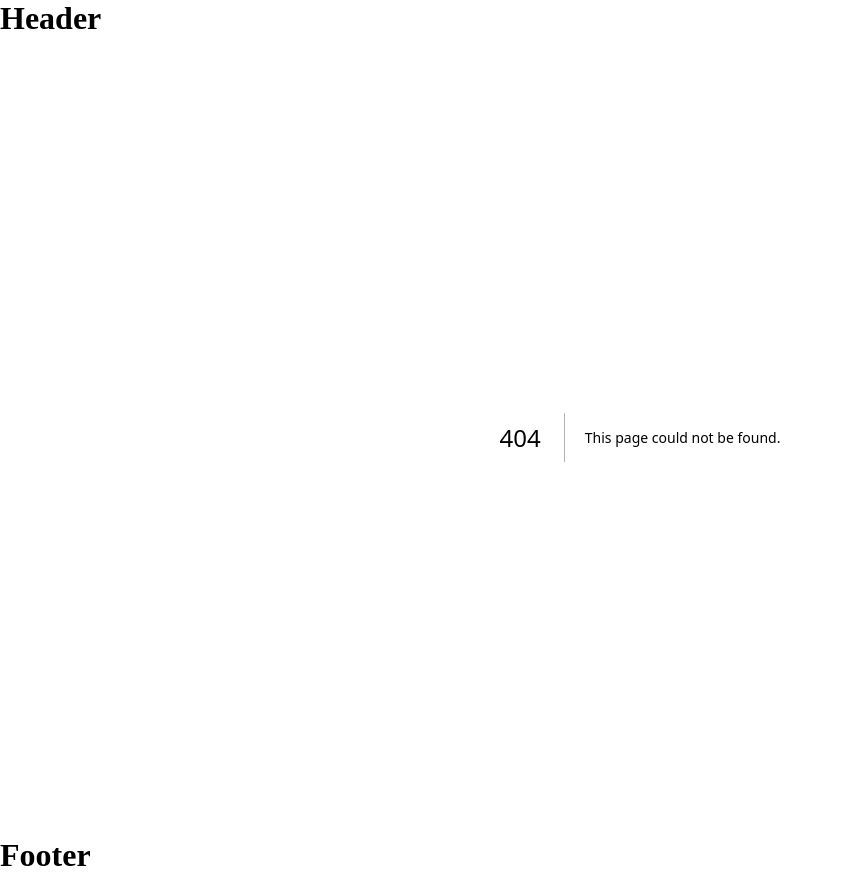
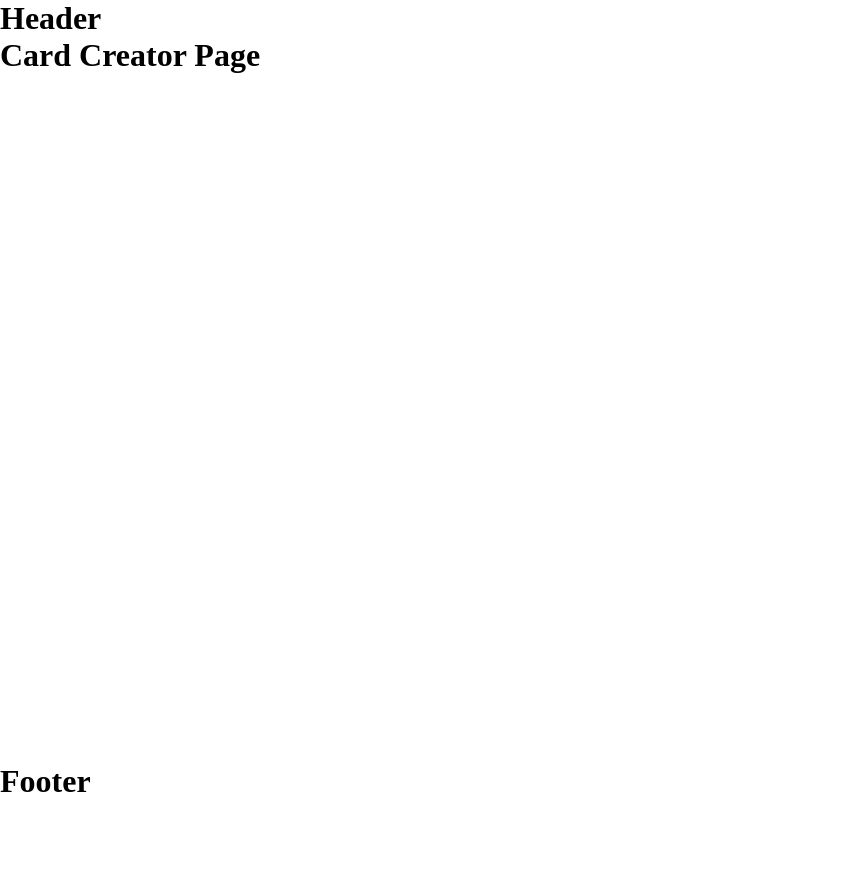
Before and after one commit to ChaosCantrip/DestinyTCG.AdminWebsite, a Next.js app: page /card_creator in a window 1280 px wide. Before the commit this address had no page. Shown: the whole page, without its empty margins (0-843 px from the left). After the commit the page ends 800 px from the top, so only its background shows below. Built offline with nearby package versions, Linux system fonts and the light colour scheme.

Commit message:
Added card_creator Page

```diff
--- /dev/null
+++ b/src/app/card_creator/page.tsx
@@ -0,0 +1,7 @@
+export default function CardCreatorPage() {
+    return (
+        <div>
+            <h1>Card Creator Page</h1>
+        </div>
+    )
+}
--- a/src/app/page.tsx
+++ b/src/app/page.tsx
@@ -1,7 +1,12 @@
+import Link from "next/link";
+
 export default function HomePage() {
     return (
         <div>
             <h1>Home Page</h1>
+            <ul>
+                <li><Link href="/card-creator">Card Creator</Link></li>
+            </ul>
         </div>
     )
 }
```
